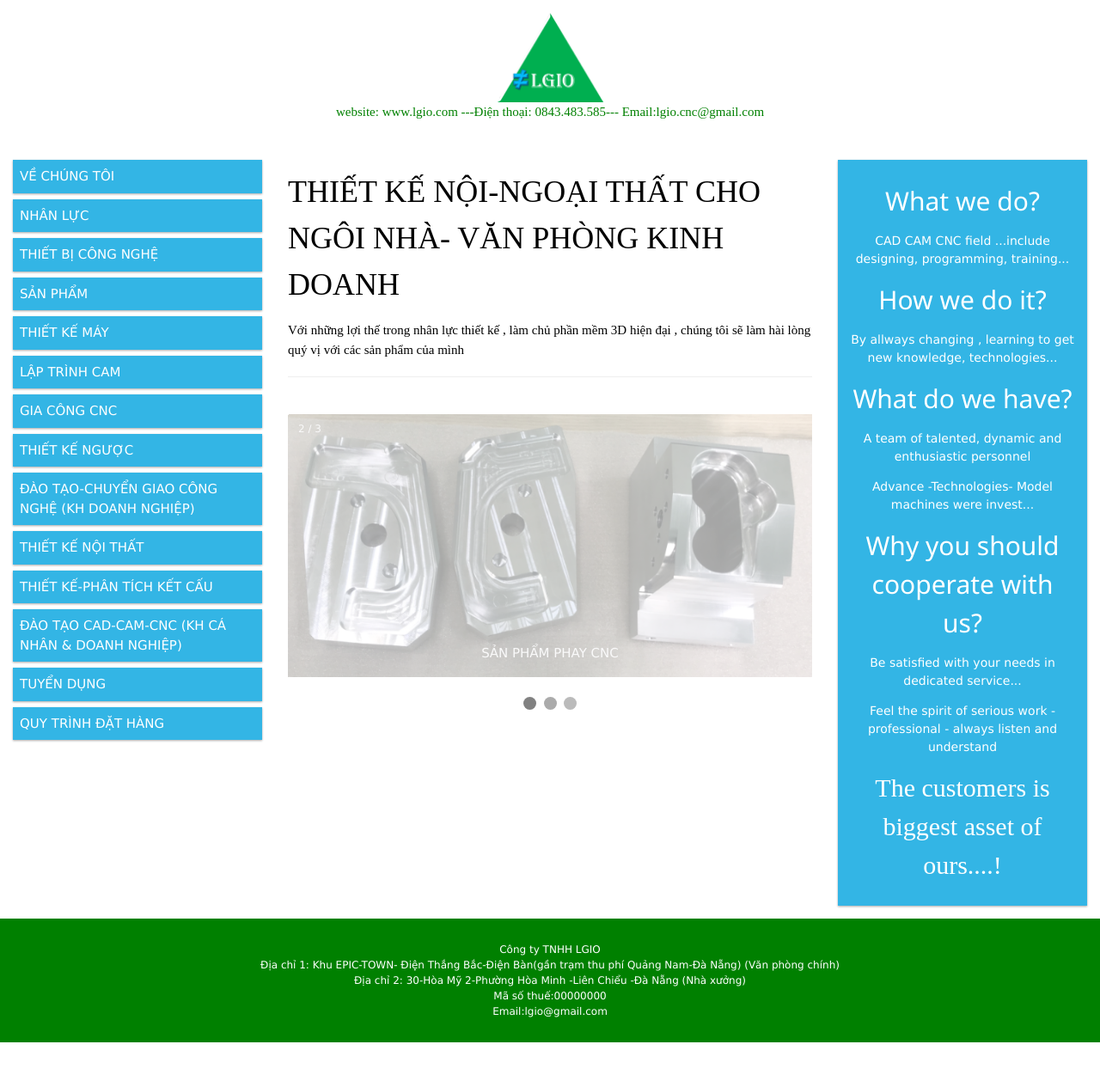
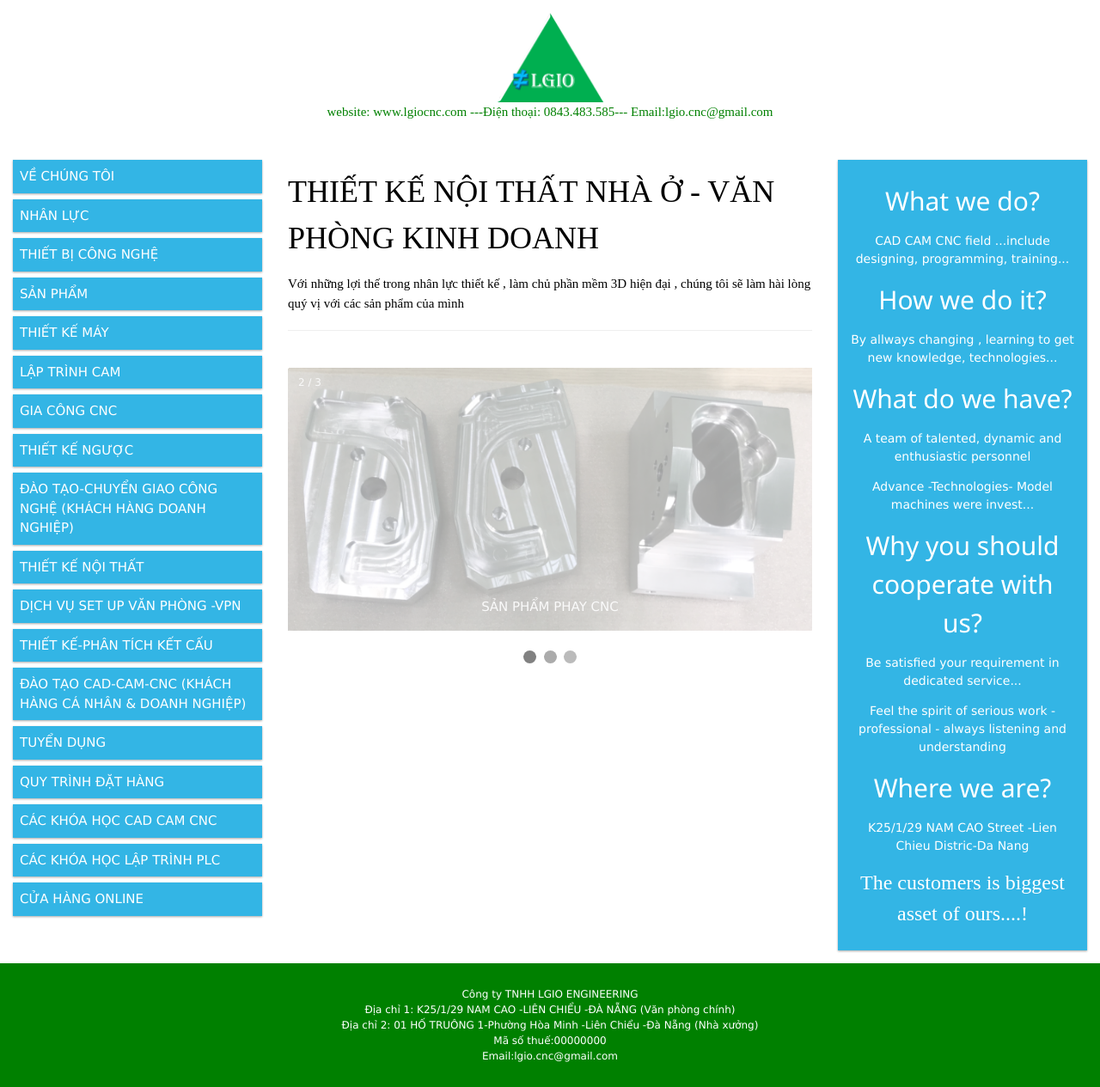
Before and after one commit to ThuatThai/lgiocnc.com, a plain HTML site: page furniture.html in a window 1280 px wide. Shown: the whole page at 86% size. Before the commit the page ends 1213 px from the top, so only its background shows below. Drawn offline with nearby package versions, Linux system fonts and the light colour scheme.

Commit message:
Add files via upload

```diff
--- a/furniture.html
+++ b/furniture.html
@@ -171,13 +171,13 @@ img {vertical-align: middle;}
 <div class="header">
 
 <img src="LOGO-LGIO-rmbgr.png" style="width:10%"  > <br>
-website:  www.lgio.com ---Điện thoại: 0843.483.585--- Email:lgio.cnc@gmail.com
+website: www.lgiocnc.com ---Điện thoại: 0843.483.585--- Email:lgio.cnc@gmail.com
 
 </div>
 
 <div class="row">
   <div class="col-3 menu">
-    <ul>
+   <ul>
      <li> <a href="index.html"> VỀ CHÚNG TÔI </a></li>
      <li> <a href="nhanluc_lgio.html"> NHÂN LỰC </a></li>
       <li> <a href="thietbiconnghe.html"> THIẾT BỊ CÔNG NGHỆ </a></li>
@@ -186,16 +186,20 @@ website:  www.lgio.com ---Điện thoại: 0843.483.585--- Email:lgio.cnc@gmail.
        <li> <a href="cam.html"> LẬP TRÌNH CAM  </a></li>
        <li> <a href="cnc.html"> GIA CÔNG CNC </a></li>
        <li> <a href="reserve_eng.html"> THIẾT KẾ NGƯỢC </a></li>
-       <li> <a href="chuyengiaocongnghecnc.html"> ĐÀO TẠO-CHUYỂN GIAO CÔNG NGHỆ (KH DOANH NGHIỆP) </a></li>
+       <li> <a href="chuyengiaocongnghecnc.html"> ĐÀO TẠO-CHUYỂN GIAO CÔNG NGHỆ (KHÁCH HÀNG DOANH NGHIỆP) </a></li>
        <li> <a href="furniture.html"> THIẾT KẾ  NỘI THẤT  </a></li>
+       <li> <a href="furniture.html"> DỊCH VỤ SET UP VĂN PHÒNG -VPN  </a></li>
        <li> <a href="analysys.html"> THIẾT KẾ-PHÂN TÍCH KẾT CẤU   </a></li>
-      <li> <a href="training.html"> ĐÀO TẠO CAD-CAM-CNC (KH CÁ NHÂN & DOANH NGHIỆP) </a></li>
+      <li> <a href="training.html"> ĐÀO TẠO CAD-CAM-CNC (KHÁCH HÀNG CÁ NHÂN & DOANH NGHIỆP) </a></li>
       <li> <a href="recruiment.html"> TUYỂN DỤNG </a></li>
      <li> <a href="order_process.html"> QUY TRÌNH ĐẶT HÀNG  </a></li>
+     <li> <a href="order_process.html"> CÁC KHÓA HỌC CAD CAM CNC  </a></li>
+      <li> <a href="order_process.html"> CÁC KHÓA HỌC LẬP TRÌNH PLC  </a></li>
+       <li> <a href="order_process.html"> CỬA HÀNG ONLINE </a></li>
       </ul>
   </div>
   <div id ="vedungtoi" class="col-6">
-    <h1 style="font-family: Agency FB "> THIẾT KẾ NỘI-NGOẠI THẤT CHO NGÔI NHÀ- VĂN PHÒNG KINH DOANH </h1>
+    <h1 style="font-family: Agency FB "> THIẾT KẾ NỘI THẤT NHÀ Ở - VĂN PHÒNG KINH DOANH </h1>
     <p style="font-family: Time new roman ">Với những lợi thế trong nhân lực thiết kế , làm chủ phần mềm 3D hiện đại , chúng tôi sẽ làm hài lòng quý vị với các sản phẩm của mình<hr>
 
 
@@ -259,7 +263,7 @@ function showSlides() {
 </p>
   <div class="col-3 right">
     <div class="aside">
-      <h2>What we do?</h2>
+       <h2>What we do?</h2>
       <p>CAD CAM CNC field ...include designing, programming, training...</p>
       <h2>How we do it?</h2>
       <p>By allways changing , learning to get new knowledge, technologies...</p>
@@ -267,9 +271,11 @@ function showSlides() {
       <p>A team of talented, dynamic and enthusiastic personnel</p>
       <p>Advance -Technologies- Model machines were invest... </p>
       <h2>Why you should cooperate with us?</h2>
-      <p>Be satisfied with your needs in dedicated service...</p>
-      <p>Feel the spirit of serious work - professional - always listen and understand</p>
-      <h2 style="font-family: Time new roman "  >The customers is biggest asset of ours....!</h2>
+      <p>Be satisfied your requirement in dedicated service...</p>
+      <p>Feel the spirit of serious work - professional - always listening and understanding</p>
+      <h2>Where we are?</h2>
+      <p>K25/1/29 NAM CAO Street -Lien Chieu Distric-Da Nang</p>
+      <h3 style="font-family: Time new roman "  >The customers is biggest asset of ours....!</h3>
 
 
     </div>
@@ -277,15 +283,15 @@ function showSlides() {
 </div>
 
 <div class="footer">
-  <p>Công ty TNHH LGIO <br>
+  <p>Công ty TNHH LGIO ENGINEERING <br>
 
-Địa chỉ 1: Khu EPIC-TOWN- Điện Thắng Bắc-Điện Bàn(gần trạm thu phí Quảng Nam-Đà Nẵng) (Văn phòng chính) <br>
+Địa chỉ 1: K25/1/29 NAM CAO -LIÊN CHIỂU -ĐÀ NẴNG (Văn phòng chính) <br>
 
-Địa chỉ 2: 30-Hòa Mỹ 2-Phường Hòa Minh -Liên Chiểu -Đà Nẵng (Nhà xưởng) <br>
+Địa chỉ 2: 01 HỐ TRUÔNG 1-Phường Hòa Minh -Liên Chiểu -Đà Nẵng (Nhà xưởng) <br>
 
 Mã số thuế:00000000 <br>
 
-Email:lgio@gmail.com</p>
+Email:lgio.cnc@gmail.com</p>
 </div>
 
 </body>
```
